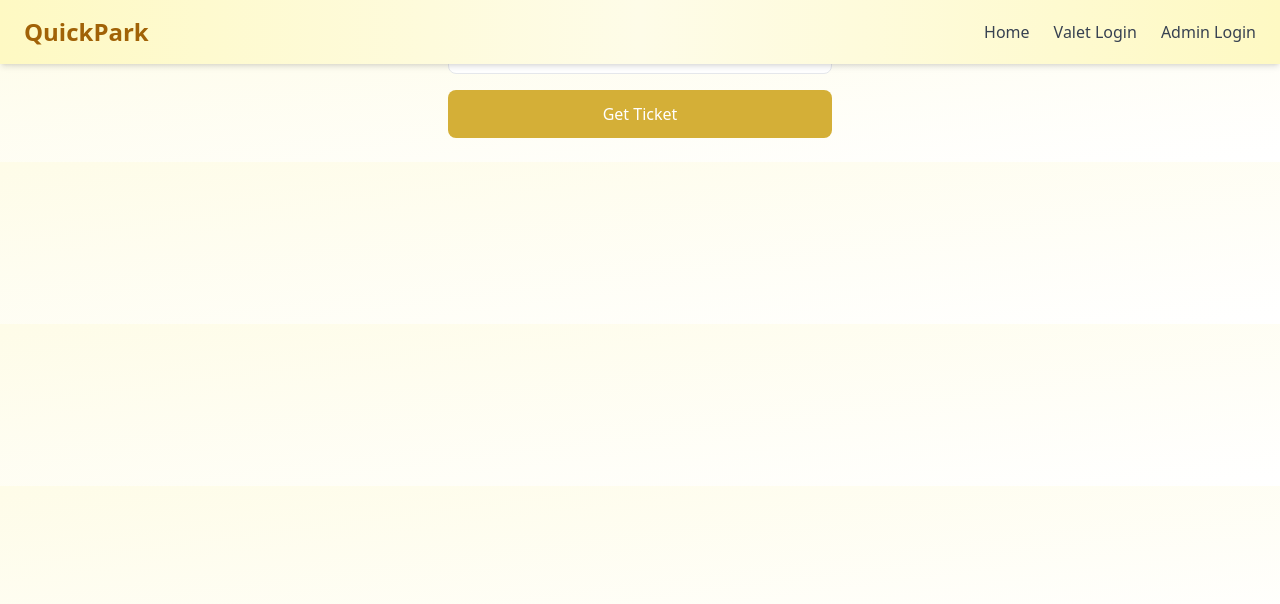
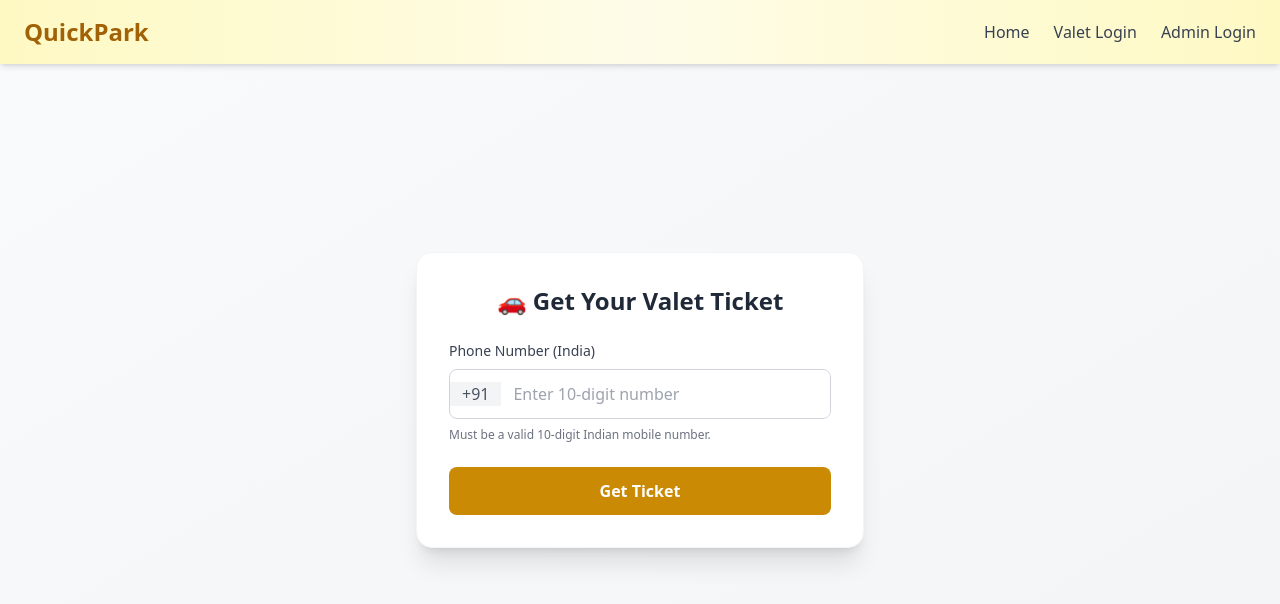
Before and after one commit to aghniyakaleem/quickpark, a React (Vite) app in the folder frontend/: page /l/1 in a window 1280 px wide. Shown: the top 604 px of the page. Built offline with nearby package versions, Linux system fonts and the light colour scheme.

Commit message:
ticket form

```diff
--- a/frontend/src/axiosConfig.js
+++ b/frontend/src/axiosConfig.js
@@ -1,7 +1,7 @@
 import axios from "axios";
 
 const api = axios.create({
-  baseURL: import.meta.env.VITE_API_URL + "/api", // e.g. https://quickpark-1-scq7.onrender.com/api
+  baseURL: import.meta.env.VITE_API_URL, // e.g. https://quickpark-1-scq7.onrender.com/api
   withCredentials: true,
 });
 
--- a/frontend/src/pages/PublicLocationPage.jsx
+++ b/frontend/src/pages/PublicLocationPage.jsx
@@ -1,23 +1,38 @@
 // === FILE: src/pages/PublicLocationPage.jsx ===
 import React, { useState } from "react";
 import { useParams } from "react-router-dom";
-import api from "../axiosConfig"; // make sure baseURL points to backend
+import api from "../axiosConfig";
 import TicketTimeline from "../components/TicketTimeline";
-import Loader from "../components/Loader";
 
 export default function PublicLocationPage() {
   const { slug } = useParams();
-  const [phone, setPhone] = useState("");
+  const [rawPhone, setRawPhone] = useState(""); // only digits
   const [ticket, setTicket] = useState(null);
   const [loading, setLoading] = useState(false);
 
+  // Format display as +91 XXXXXXXXXX (no hyphen)
+  const getDisplayValue = () => {
+    if (!rawPhone) return "+91 ";
+    return "+91 " + rawPhone;
+  };
+
+  const handlePhoneChange = (e) => {
+    const value = e.target.value.replace(/\D/g, ""); // keep digits only
+    if (value.length <= 10) {
+      setRawPhone(value);
+    }
+  };
+
   const handleSubmit = async (e) => {
     e.preventDefault();
+    if (rawPhone.length !== 10) {
+      alert("Please enter a valid 10-digit Indian phone number 📱");
+      return;
+    }
     setLoading(true);
-
     try {
-      const res = await api.post(`/api/tickets/public/${slug}`, { phone });
-      setTicket(res.data.ticket); // matches ticketController response
+      const res = await api.post(`/api/tickets/public/${slug}`, { phone: rawPhone });
+      setTicket(res.data.ticket);
     } catch (err) {
       console.error(err.response?.data || err.message);
       alert(err.response?.data?.message || "Failed to create ticket ❌");
@@ -27,32 +42,62 @@ export default function PublicLocationPage() {
   };
 
   return (
-    <div className="p-6 text-center">
+    <div className="min-h-screen flex items-center justify-center bg-gradient-to-br from-gray-50 to-gray-100 p-6">
       {!ticket ? (
-        <form onSubmit={handleSubmit} className="max-w-sm mx-auto">
+        <div className="w-full max-w-md bg-white rounded-2xl shadow-xl p-8 border border-gray-100">
+          <h1 className="text-2xl font-bold text-gray-800 mb-6 text-center">
+            🚗 Get Your Valet Ticket
+          </h1>
+          <form onSubmit={handleSubmit} className="space-y-6">
+            <div className="text-left">
+              <label
+                htmlFor="phone"
+                className="block text-sm font-medium text-gray-700 mb-2"
+              >
+                Phone Number (India)
+              </label>
+              <div className="flex items-center border border-gray-300 rounded-lg focus-within:ring-2 focus-within:ring-yellow-500 overflow-hidden">
+                <span className="px-3 text-gray-600 font-medium bg-gray-100">
+                  +91
+                </span>
                 <input
-            value={phone}
-            onChange={(e) => setPhone(e.target.value)}
-            placeholder="Enter your phone"
-            className="w-full p-3 border rounded-lg mb-4"
+                  id="phone"
+                  type="tel"
+                  value={rawPhone}
+                  onChange={handlePhoneChange}
+                  placeholder="Enter 10-digit number"
+                  className="flex-1 px-3 py-3 outline-none text-gray-800 font-medium"
                   required
                 />
+              </div>
+              <p className="text-xs text-gray-500 mt-2">
+                Must be a valid 10-digit Indian mobile number.
+              </p>
+            </div>
+
             <button
               type="submit"
-            className="w-full bg-gold text-white py-3 rounded-lg"
+              className={`w-full py-3 rounded-lg font-semibold text-white transition ${
+                loading
+                  ? "bg-yellow-400 cursor-not-allowed"
+                  : "bg-yellow-600 hover:bg-yellow-700"
+              }`}
               disabled={loading}
             >
               {loading ? "Generating Ticket..." : "Get Ticket"}
             </button>
           </form>
+        </div>
       ) : (
-        <div>
-          <h2 className="text-xl font-bold mb-4">
-            Ticket #{ticket.ticketShortId}
+        <div className="w-full max-w-lg bg-white rounded-2xl shadow-lg p-8 text-center border border-gray-100">
+          <h2 className="text-xl font-bold text-gray-800 mb-4">
+            🎟️ Ticket #{ticket.ticketShortId}
           </h2>
+          <div className="mb-6">
             <TicketTimeline status={ticket.status} />
+          </div>
           <button
-            className="mt-6 px-4 py-2 bg-gold text-white rounded"
+            className="px-6 py-3 bg-red-600 hover:bg-red-700 text-white rounded-lg font-semibold transition"
             onClick={() =>
               alert("Recall requested (handled in backend automatically)")
             }
--- a/frontend/src/pages/ValetDashboard.jsx
+++ b/frontend/src/pages/ValetDashboard.jsx
@@ -27,12 +27,24 @@ export default function ValetDashboard() {
       }
 
       try {
-        const locationId = typeof user.locationId === "string" ? user.locationId : user.locationId.$oid;
-        const res = await axios.get(`${import.meta.env.VITE_API_URL}/api/locations/${locationId}`);
+        const locationId =
+          typeof user.locationId === "string" ? user.locationId : user.locationId.$oid;
+
+        // Fetch location
+        const res = await axios.get(
+          `${import.meta.env.VITE_API_URL}/api/locations/${locationId}`
+        );
+        if (!res.data?.location) {
+          console.error("Location not found for ID:", locationId);
+          setLoading(false);
+          return;
+        }
         setLocation(res.data.location);
 
-        // Fetch initial tickets for this location
-        const ticketsRes = await axios.get(`${import.meta.env.VITE_API_URL}/api/tickets/location/${locationId}`);
+        // Fetch tickets for location
+        const ticketsRes = await axios.get(
+          `${import.meta.env.VITE_API_URL}/api/tickets/location/${locationId}`
+        );
         setTickets(ticketsRes.data.tickets || []);
       } catch (err) {
         console.error("Failed to fetch location or tickets:", err);
@@ -44,12 +56,24 @@ export default function ValetDashboard() {
     fetchLocation();
   }, [user]);
 
-  // Setup socket connection
+  // Setup WebSocket connection
   useEffect(() => {
     if (!location) return;
 
-    const socket = io(import.meta.env.VITE_API_URL_WS, { transports: ["websocket"] });
-    socket.emit("joinLocation", location._id);
+    // Use full /api prefix if your backend expects it
+    const socket = io(import.meta.env.VITE_API_URL_WS, {
+      path: "/socket.io",
+      transports: ["websocket"],
+    });
+
+    socket.on("connect_error", (err) => {
+      console.error("WebSocket connection error:", err);
+    });
+
+    socket.on("connect", () => {
+      console.log("WebSocket connected:", socket.id);
+      socket.emit("joinLocation", location._id);
+    });
 
     socket.on("ticket:created", (ticket) => {
       console.log("Ticket created:", ticket);
@@ -77,7 +101,10 @@ export default function ValetDashboard() {
 
   const handleUpdate = async (ticketId, updates) => {
     try {
-      await axios.put(`${import.meta.env.VITE_API_URL}/api/tickets/${ticketId}/valet-update`, updates);
+      await axios.put(
+        `${import.meta.env.VITE_API_URL}/api/tickets/${ticketId}/valet-update`,
+        updates
+      );
     } catch (err) {
       console.error("Error updating ticket:", err);
     }
@@ -90,7 +117,7 @@ export default function ValetDashboard() {
   const freeTickets = tickets.filter((t) => !location.paymentRequired);
 
   const renderTicketRow = (t) => {
-    const ticketId = t._id || t.ticketId || t.id || Math.random().toString(36).substring(7); // fallback
+    const ticketId = t._id || t.ticketId || t.id || Math.random().toString(36).substring(7);
     const phoneMasked = t.phone ? t.phone.replace(/.(?=.{4})/g, "*") : "N/A";
     const shortId = t.ticketShortId || (ticketId.length >= 6 ? ticketId.slice(-6) : ticketId);
 
```
Lines whose indentation alone changed are shown as unchanged.
